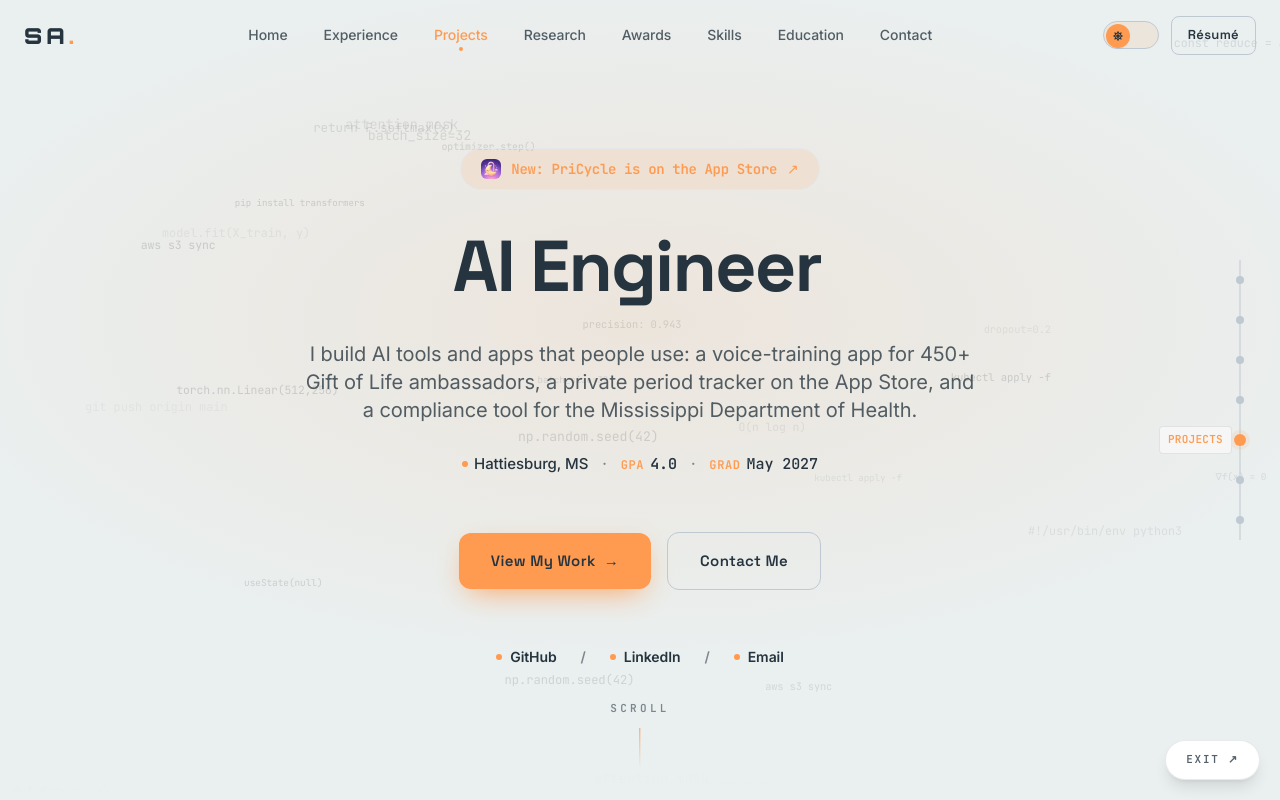
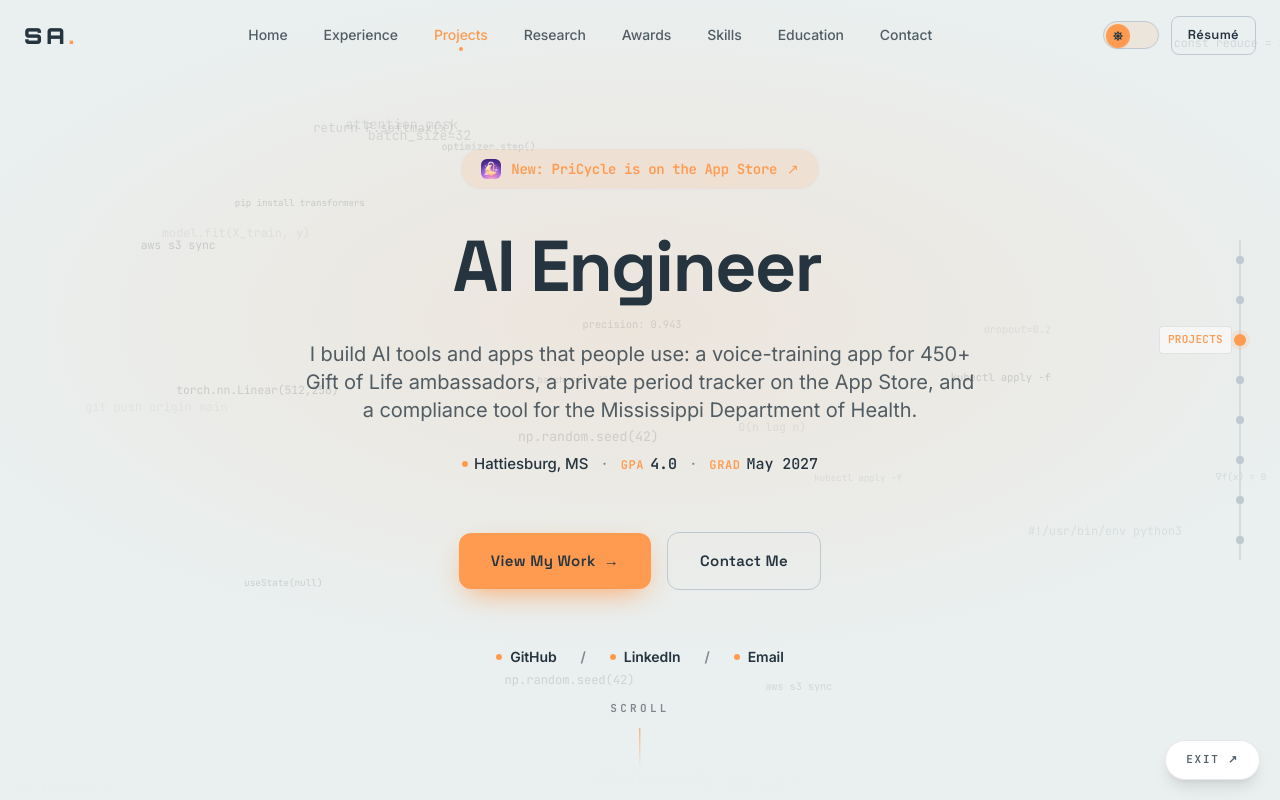
Before and after one commit to aryalsushant/alt-portfolio, a React (Create React App) app: page /classic in a window 1280 px wide. Shown: the top 800 px of the page. Built offline with nearby package versions, Linux system fonts and the light colour scheme.

Commit message:
fix(classic): progress dots track the new sections

```diff
--- a/src/components/ProgressBar.js
+++ b/src/components/ProgressBar.js
@@ -2,11 +2,12 @@ import React, { useEffect, useState, useCallback } from 'react';
 
 const SECTIONS = [
   { id: 'home', label: 'Home' },
-  { id: 'education', label: 'Education' },
-  { id: 'highlights', label: 'Highlights' },
   { id: 'experience', label: 'Experience' },
   { id: 'projects', label: 'Projects' },
-  { id: 'coolthings', label: 'Cool Things' },
+  { id: 'research', label: 'Research' },
+  { id: 'awards', label: 'Awards' },
+  { id: 'skills', label: 'Skills' },
+  { id: 'education', label: 'Education' },
   { id: 'contact', label: 'Contact' },
 ];
 
```
